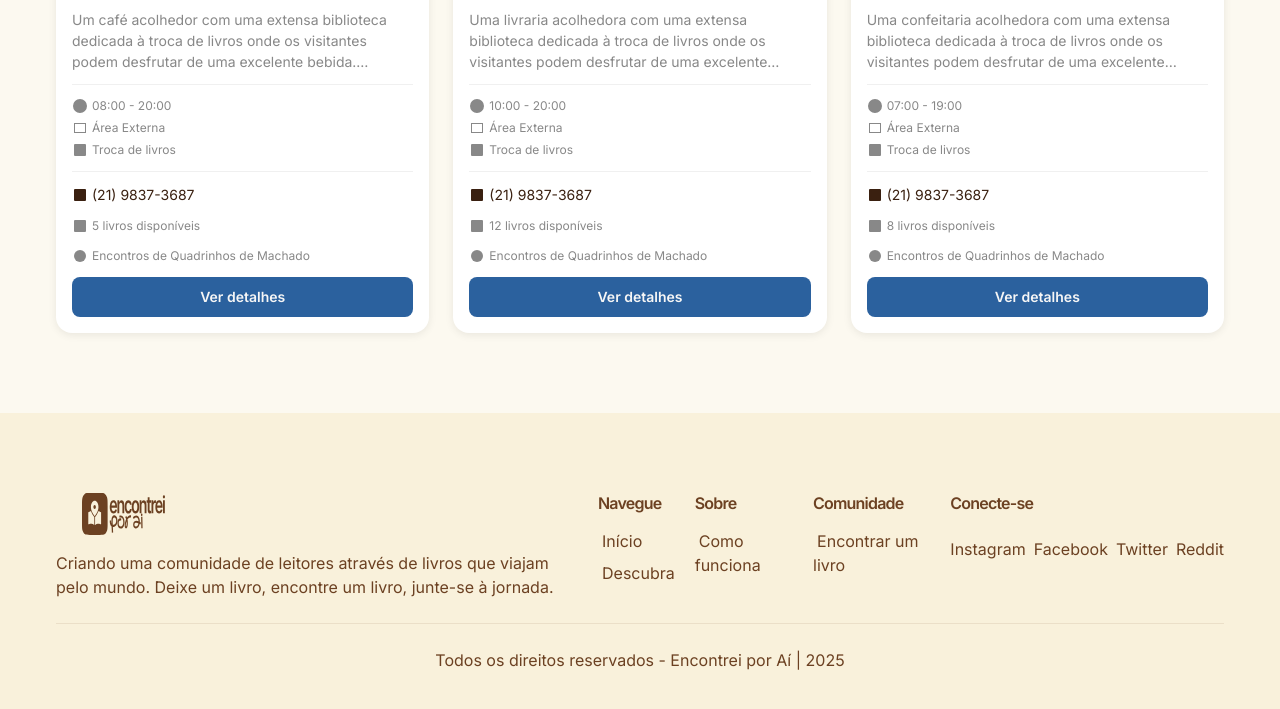
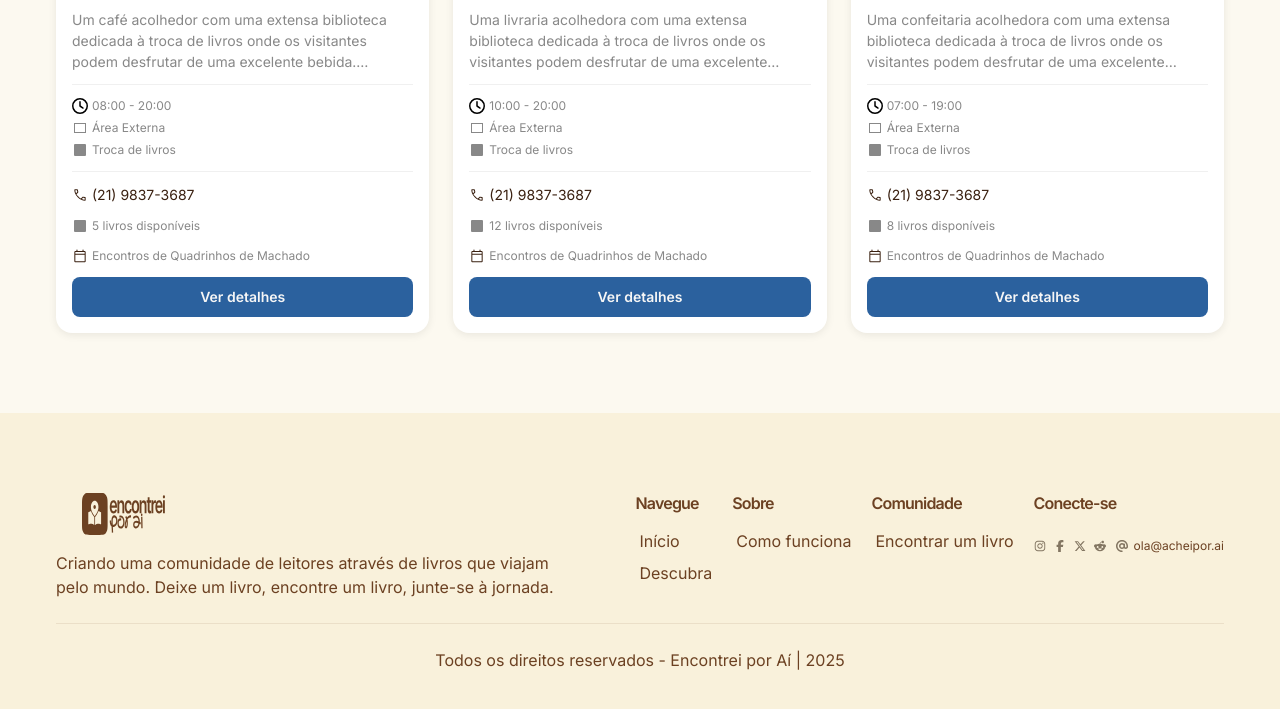
Before and after one commit to ericvieira/encontrei-html, a website: page parceiros.html in a window 1280 px wide. Shown: the part 683-1392 px from the top of the page. Drawn offline with Linux system fonts and the light colour scheme.

Commit message:
Update pages with Figma icons

```diff
--- a/css/components/footer.css
+++ b/css/components/footer.css
@@ -84,13 +84,30 @@
 
 .footer__social {
   display: flex;
+  align-items: center;
+  flex-wrap: wrap;
   gap: var(--space-2);
   margin-top: var(--space-2);
 }
 
 .footer__social-link {
+  display: inline-flex;
+  align-items: center;
+  justify-content: center;
   color: var(--color-porsche-900);
   transition: color var(--transition-fast);
+}
+
+.footer__social-link img {
+  width: 12px;
+  height: 12px;
+  display: block;
+}
+
+.footer__social-link--email {
+  gap: 6px;
+  font-size: 12px;
+  margin-left: 2px;
 }
 
 .footer__social-link:hover {
--- a/parceiros.html
+++ b/parceiros.html
@@ -136,9 +136,7 @@
 
               <div class="partner-card-detailed__meta">
                 <div class="partner-card-detailed__meta-item">
-                  <svg class="partner-card-detailed__meta-icon" viewBox="0 0 16 16" fill="currentColor">
-                    <path d="M8 1a7 7 0 100 14A7 7 0 008 1zM8 11V8h3V6H8V4H6v2H3v2h3v3h2z"/>
-                  </svg>
+                  <img src="assets/icons/ui/clock.svg" alt="" class="partner-card-detailed__meta-icon">
                   <span>08:00 - 20:00</span>
                 </div>
                 <div class="partner-card-detailed__meta-item">
@@ -156,9 +154,7 @@
               </div>
 
               <div class="partner-card-detailed__contact">
-                <svg class="partner-card-detailed__contact-icon" viewBox="0 0 16 16" fill="currentColor">
-                  <path d="M2 3a1 1 0 011-1h10a1 1 0 011 1v10a1 1 0 01-1 1H3a1 1 0 01-1-1V3z"/>
-                </svg>
+                <img src="assets/icons/ui/call.svg" alt="" class="partner-card-detailed__contact-icon">
                 <span>(21) 9837-3687</span>
               </div>
 
@@ -173,9 +169,7 @@
 
               <div class="partner-card-detailed__stats">
                 <div class="partner-card-detailed__stat">
-                  <svg class="partner-card-detailed__stat-icon" viewBox="0 0 16 16" fill="currentColor">
-                    <path d="M8 2a6 6 0 100 12A6 6 0 008 2z"/>
-                  </svg>
+                  <img src="assets/icons/ui/calendar.svg" alt="" class="partner-card-detailed__stat-icon">
                   <span>Encontros de Quadrinhos de Machado</span>
                 </div>
               </div>
@@ -207,9 +201,7 @@
 
               <div class="partner-card-detailed__meta">
                 <div class="partner-card-detailed__meta-item">
-                  <svg class="partner-card-detailed__meta-icon" viewBox="0 0 16 16" fill="currentColor">
-                    <path d="M8 1a7 7 0 100 14A7 7 0 008 1zM8 11V8h3V6H8V4H6v2H3v2h3v3h2z"/>
-                  </svg>
+                  <img src="assets/icons/ui/clock.svg" alt="" class="partner-card-detailed__meta-icon">
                   <span>10:00 - 20:00</span>
                 </div>
                 <div class="partner-card-detailed__meta-item">
@@ -227,9 +219,7 @@
               </div>
 
               <div class="partner-card-detailed__contact">
-                <svg class="partner-card-detailed__contact-icon" viewBox="0 0 16 16" fill="currentColor">
-                  <path d="M2 3a1 1 0 011-1h10a1 1 0 011 1v10a1 1 0 01-1 1H3a1 1 0 01-1-1V3z"/>
-                </svg>
+                <img src="assets/icons/ui/call.svg" alt="" class="partner-card-detailed__contact-icon">
                 <span>(21) 9837-3687</span>
               </div>
 
@@ -244,9 +234,7 @@
 
               <div class="partner-card-detailed__stats">
                 <div class="partner-card-detailed__stat">
-                  <svg class="partner-card-detailed__stat-icon" viewBox="0 0 16 16" fill="currentColor">
-                    <path d="M8 2a6 6 0 100 12A6 6 0 008 2z"/>
-                  </svg>
+                  <img src="assets/icons/ui/calendar.svg" alt="" class="partner-card-detailed__stat-icon">
                   <span>Encontros de Quadrinhos de Machado</span>
                 </div>
               </div>
@@ -278,9 +266,7 @@
 
               <div class="partner-card-detailed__meta">
                 <div class="partner-card-detailed__meta-item">
-                  <svg class="partner-card-detailed__meta-icon" viewBox="0 0 16 16" fill="currentColor">
-                    <path d="M8 1a7 7 0 100 14A7 7 0 008 1zM8 11V8h3V6H8V4H6v2H3v2h3v3h2z"/>
-                  </svg>
+                  <img src="assets/icons/ui/clock.svg" alt="" class="partner-card-detailed__meta-icon">
                   <span>07:00 - 19:00</span>
                 </div>
                 <div class="partner-card-detailed__meta-item">
@@ -298,9 +284,7 @@
               </div>
 
               <div class="partner-card-detailed__contact">
-                <svg class="partner-card-detailed__contact-icon" viewBox="0 0 16 16" fill="currentColor">
-                  <path d="M2 3a1 1 0 011-1h10a1 1 0 011 1v10a1 1 0 01-1 1H3a1 1 0 01-1-1V3z"/>
-                </svg>
+                <img src="assets/icons/ui/call.svg" alt="" class="partner-card-detailed__contact-icon">
                 <span>(21) 9837-3687</span>
               </div>
 
@@ -315,9 +299,7 @@
 
               <div class="partner-card-detailed__stats">
                 <div class="partner-card-detailed__stat">
-                  <svg class="partner-card-detailed__stat-icon" viewBox="0 0 16 16" fill="currentColor">
-                    <path d="M8 2a6 6 0 100 12A6 6 0 008 2z"/>
-                  </svg>
+                  <img src="assets/icons/ui/calendar.svg" alt="" class="partner-card-detailed__stat-icon">
                   <span>Encontros de Quadrinhos de Machado</span>
                 </div>
               </div>
@@ -373,10 +355,22 @@
           <div class="footer__nav-column">
             <h3 class="footer__nav-title">Conecte-se</h3>
             <div class="footer__social">
-              <a href="#" class="footer__social-link" aria-label="Instagram">Instagram</a>
-              <a href="#" class="footer__social-link" aria-label="Facebook">Facebook</a>
-              <a href="#" class="footer__social-link" aria-label="Twitter">Twitter</a>
-              <a href="#" class="footer__social-link" aria-label="Reddit">Reddit</a>
+              <a href="#" class="footer__social-link" aria-label="Instagram">
+                <img src="assets/icons/social/instagram.svg" alt="">
+              </a>
+              <a href="#" class="footer__social-link" aria-label="Facebook">
+                <img src="assets/icons/social/facebook-f.svg" alt="">
+              </a>
+              <a href="#" class="footer__social-link" aria-label="Twitter">
+                <img src="assets/icons/social/x-twitter.svg" alt="">
+              </a>
+              <a href="#" class="footer__social-link" aria-label="Reddit">
+                <img src="assets/icons/social/reddit-alien.svg" alt="">
+              </a>
+              <a href="mailto:ola@acheipor.ai" class="footer__social-link footer__social-link--email" aria-label="E-mail">
+                <img src="assets/icons/social/at.svg" alt="">
+                <span>ola@acheipor.ai</span>
+              </a>
             </div>
           </div>
         </nav>
```
Also changed, not shown: criar-post.html (+16 -5 lines), forum.html (+16 -4 lines), parceiro-detalhe.html (+18 -10 lines), assets/icons/social/at.svg (added), assets/icons/social/facebook-f.svg (added), assets/icons/social/instagram.svg (added), assets/icons/social/reddit-alien.svg (added), assets/icons/social/x-twitter.svg (added), assets/icons/ui/calendar.svg (added), assets/icons/ui/call.svg (added), assets/icons/ui/clock.svg (added).
